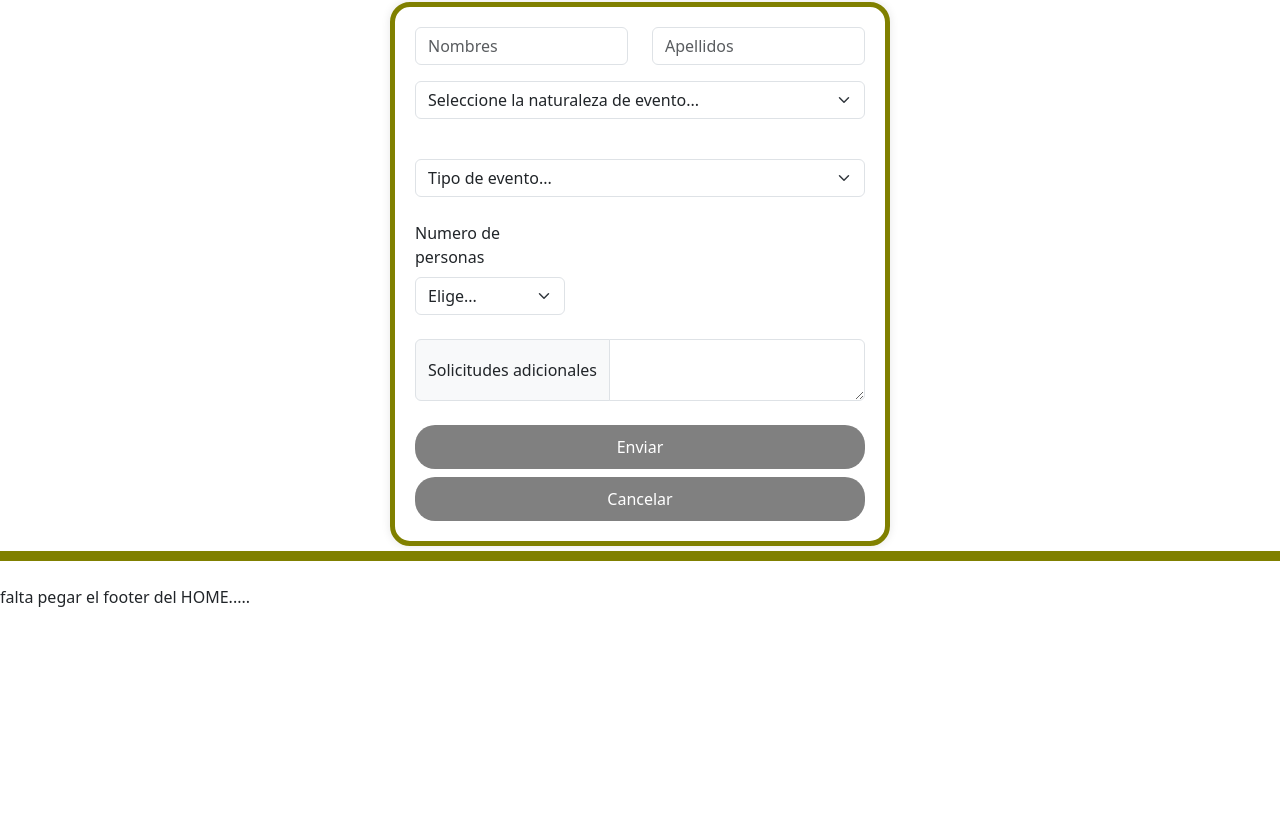
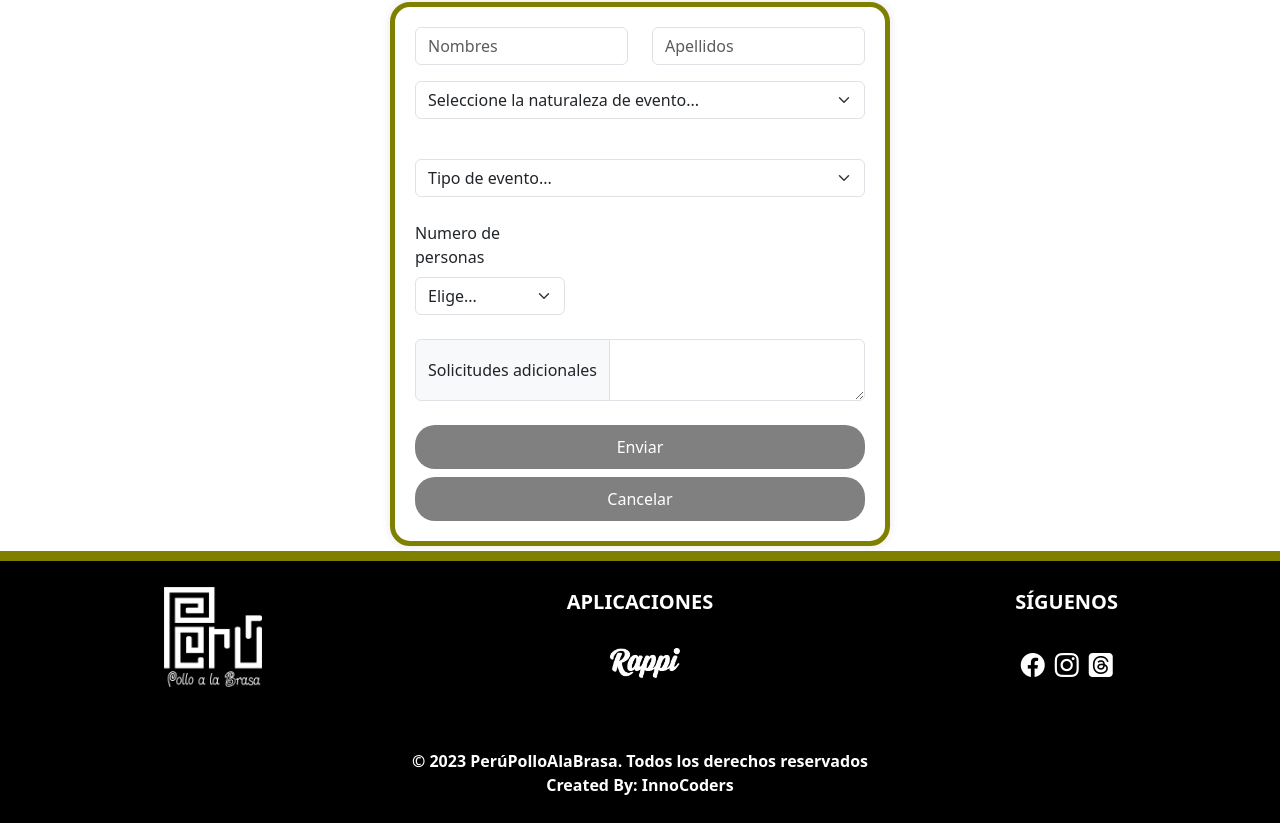
Before and after one commit to EmberTech23/polloperualabrasa, a React (Vite) app: page /eventos in a window 1280 px wide. Shown: the part 850-1673 px from the top of the page. Before the commit the page ends 1459 px from the top, so only its background shows below. Built offline with nearby package versions, Linux system fonts and the light colour scheme.

Commit message:
se agrega footer a eventos y se empieza reservas

```diff
--- a/src/Eventos/Eventos.css
+++ b/src/Eventos/Eventos.css
@@ -10,12 +10,13 @@
   .texto{
     width: 60%;
     height: 40%;
-
+    margin-left: 6rem;
   }
 
   .texto2{
     width: 50%;
     height: 1%;
+    font-weight: 700;
   }
 
   .separador {
--- a/src/Eventos/Eventos.jsx
+++ b/src/Eventos/Eventos.jsx
@@ -1,5 +1,6 @@
 import "./Eventos.css";
 import React from "react";
+import RappiLogo from '../assets/img/rappi.png';
 
 const Eventos = () => {
     return (
@@ -8,7 +9,7 @@ const Eventos = () => {
                 <div className="container-fluid">
                     <div className="row">
                         <div className="fondoeventos with-text col-12">
-                            <p className="texto fs-2 text-uppercase"> Estamos emocionados de compartir contigo el delicioso secreto de la brasa peruana.</p> <br />
+                            <p className="texto fs-2 text-uppercase "> Estamos emocionados de compartir contigo el delicioso secreto de la brasa peruana.</p> <br />
                             <p className="texto2 fs-1 text-uppercase"> ¡Esperamos que disfrutes cada momento con nosotros!</p>
                         </div>
 
@@ -75,9 +76,41 @@ const Eventos = () => {
 
             </header>
             <footer>
-                <br />
-                falta pegar el footer del HOME.....
-                <br />
+                <div className="container-fluid footer">
+                    <div className="row">
+                        <div className="logobrasa col-4"></div>
+
+                        <div className="rappi col-4">
+                            <div className="fw-bold text-white">APLICACIONES</div><br />
+                            <a href="https://www.rappi.com.co/restaurantes/900277898-peru-pollo-a-la-brasa?utm_source=google&utm_medium=organic&utm_campaign=place-action-link" target="_blank" rel="noopener noreferrer">
+                                <img
+                                    src={RappiLogo}
+                                    alt="Logo de Rappi"
+                                    style={{ width: '70px', height: '30px', marginLeft: '10px' }}
+                                />
+                            </a>
+                        </div>
+
+                        <div className="iconos col-4">
+                            <div className="fw-bold text-white">SÍGUENOS</div><br />
+                            <div className="footer-icons">
+                                <a href="https://www.facebook.com/alabrasapollo/" className="text-decoration-none"><i className="bi bi-facebook footer-icon"></i></a>
+                                <a href="https://www.instagram.com/alabrasaperupollo/" className="text-decoration-none"><i className="bi bi-instagram footer-icon"></i></a>
+                                <a href="https://www.threads.net/@alabrasaperupollo" className="text-decoration-none"><i className="bi bi-threads-fill footer-icon"></i></a>
+                            </div>
+                        </div>
+                    </div>
+
+                    <div className="row">
+                        <div className="col-12 text-white">
+                            <div className="copy text-center fw-bold ">
+                                © 2023 PerúPolloAlaBrasa. Todos los derechos reservados <br />
+                                Created By: InnoCoders
+                            </div>
+                        </div>
+                    </div>
+
+                </div>
             </footer>
         </>
 
--- a/src/Reservas/Reservas.css
+++ b/src/Reservas/Reservas.css
@@ -0,0 +1,15 @@
+.fotoReservas {
+    background-image: url(../assets/img/fotoReservas.jpeg);
+    height: 79vh;
+    position: relative;
+    background-repeat: no-repeat;
+
+  }
+  .titulo{
+    width: 60%;
+    height: 40%;
+    margin-left: 6rem;
+    color: white;
+    position: absolute;
+    ;
+  }
--- a/src/Reservas/Reservas.jsx
+++ b/src/Reservas/Reservas.jsx
@@ -5,9 +5,13 @@ import RappiLogo from '../assets/img/rappi.png';
 const Reservas = () => {
     return (
         <>
-            <div>
-                <h2>Sección de Reservas</h2>
+
+            <div className='fotoReservas with-text col-3'>
+                <div className='titulo texto fs-2 text-center pt-5'>
+                    <h2>Sección de Reservas</h2>
+                </div>
             </div>
+
 
             <footer>
                 <div className="container-fluid footer">
```
Also changed, not shown: src/assets/img/fotoReservas.jpeg (added).
